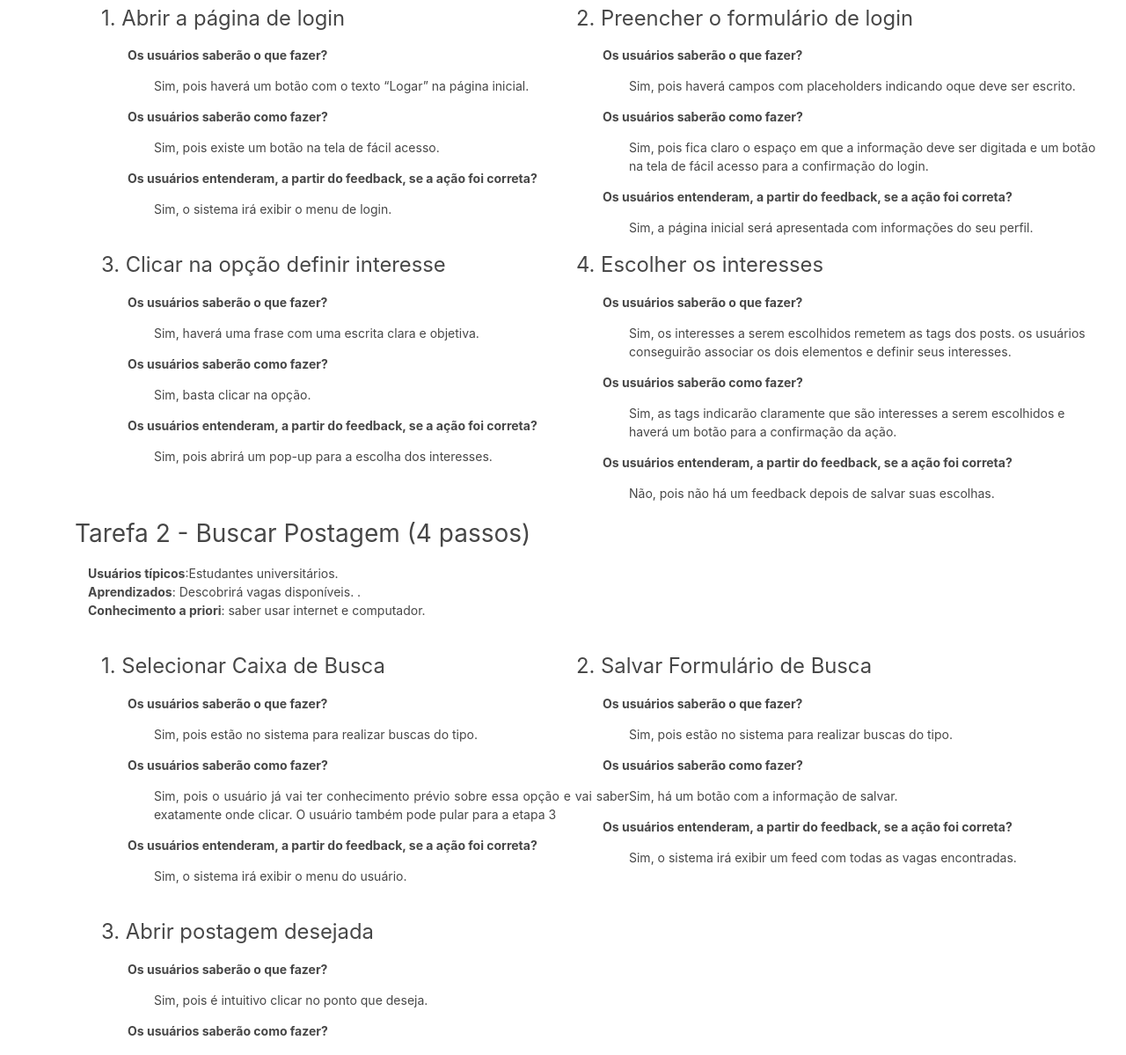
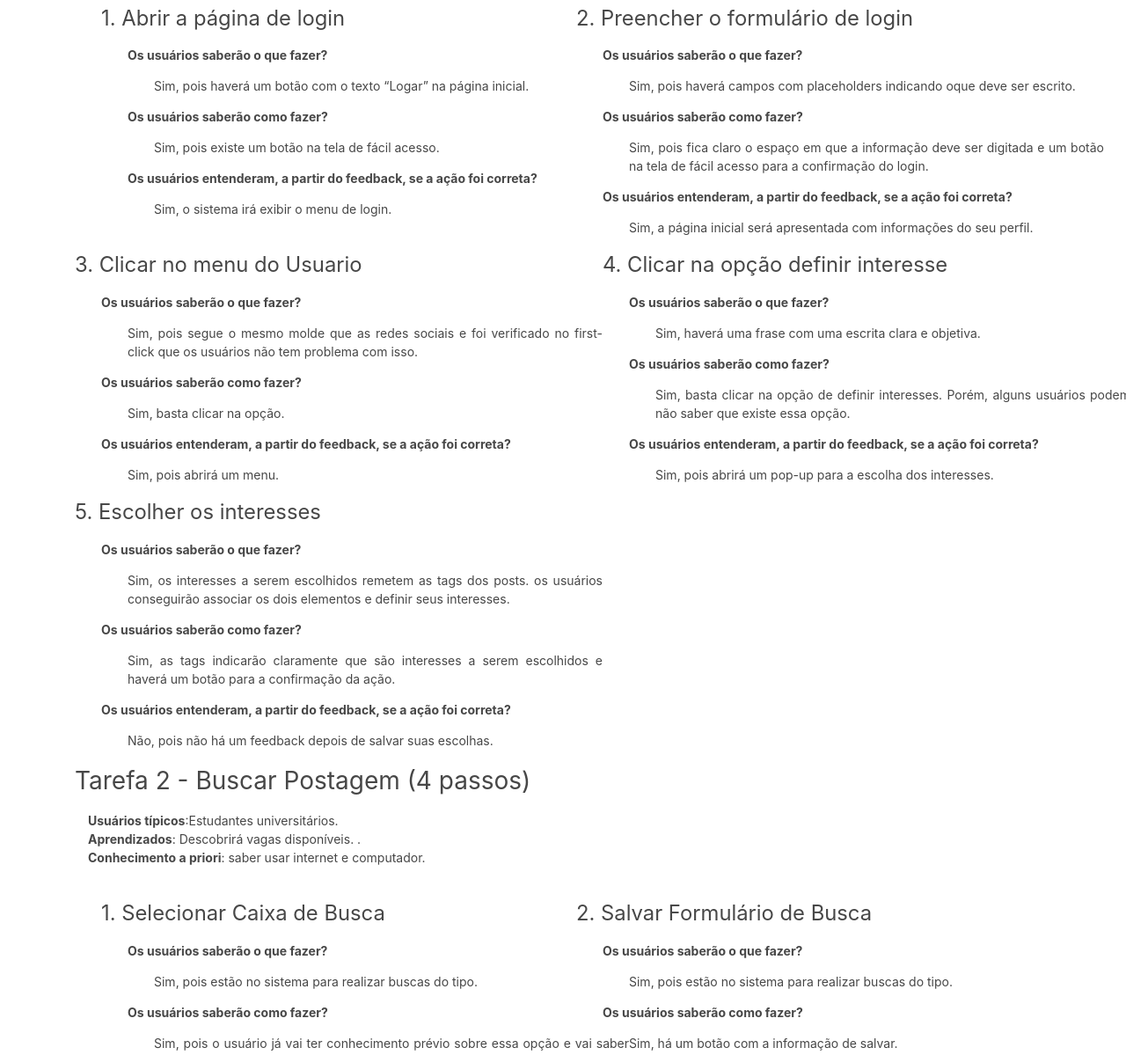
Before and after one commit to RickCarletti/SIDUFF_projeto, a plain HTML site: page avaliacao.html in a window 1280 px wide. Shown: the part 8989-10188 px from the top of the page at 88% size. Drawn offline with nearby package versions, Linux system fonts and the light colour scheme.

Commit message:
passando pa

```diff
--- a/avaliacao.html
+++ b/avaliacao.html
@@ -462,7 +462,7 @@ Licence URI: https://www.os-templates.com/template-terms
                       <p>
                         <b>Os usuários saberão o que fazer?</b><br>
                       <div style="position: relative;left: 30px;">
-                        <p">
+                        <p>
                           Sim, pois haverá campos com placeholders indicando oque deve ser escrito.
                           </p>
                       </div>
@@ -472,7 +472,7 @@ Licence URI: https://www.os-templates.com/template-terms
                       <p>
                         <b>Os usuários saberão como fazer? </b><br>
                       <div style="position: relative;left: 30px;">
-                        <p">
+                        <p>
                           Sim, pois fica claro o espaço em que a informação deve ser digitada e um botão na tela de
                           fácil acesso para a confirmação do login.
                           </p>
@@ -483,7 +483,7 @@ Licence URI: https://www.os-templates.com/template-terms
                       <p>
                         <b>Os usuários entenderam, a partir do feedback, se a ação foi correta?</b><br>
                       <div style="position: relative;left: 30px;">
-                        <p">
+                        <p>
                           Sim, a página inicial será apresentada com informações do seu perfil.
                           </p>
                       </div>
@@ -494,8 +494,45 @@ Licence URI: https://www.os-templates.com/template-terms
               </div>
 
               <div class="row">
+
+                <div class="col-sm-6">
+                  <p class="sub-subtitulo">3. Clicar no menu do Usuario</p>
+                  <div>
+                    <div style="position: relative;left: 30px;">
+                      <p>
+                        <b>Os usuários saberão o que fazer?</b><br>
+                      <div style="position: relative;left: 30px;">
+                        <p>
+                        Sim, pois segue o mesmo molde que as redes sociais e foi verificado no first-click que os usuários não tem problema com isso.
+                          </p>
+                      </div>
+                      </p>
+                    </div>
+                    <div style="position: relative;left: 30px;">
+                      <p>
+                        <b>Os usuários saberão como fazer? </b><br>
+                      <div style="position: relative;left: 30px;">
+                        <p>
+                        Sim, basta clicar na opção.
+                          </p>
+                      </div>
+                      </p>
+                    </div>
+                    <div style="position: relative;left: 30px;">
+                      <p>
+                        <b>Os usuários entenderam, a partir do feedback, se a ação foi correta?</b><br>
+                      <div style="position: relative;left: 30px;">
+                        <p>
+                        Sim, pois abrirá um menu.
+                          </p>
+                      </div>
+                      </p>
+                    </div>
+                  </div>
+                </div>
+
                 <div class="col-sm-6" style="position: relative;left: 30px;">
-                  <p class="sub-subtitulo">3. Clicar na opção definir interesse</p>
+                  <p class="sub-subtitulo">4. Clicar na opção definir interesse</p>
                   <div style="position: relative;left: 30px;">
                     <p>
                       <b>Os usuários saberão o que fazer?</b><br>
@@ -510,7 +547,7 @@ Licence URI: https://www.os-templates.com/template-terms
                       <b>Os usuários saberão como fazer?</b><br>
                     <div style="position: relative;left: 30px;">
                       <p>
-                        Sim, basta clicar na opção.
+                        Sim, basta clicar na opção de definir interesses. Porém, alguns usuários podem não saber que existe essa opção.
                       </p>
                     </div>
                     </p>
@@ -525,14 +562,16 @@ Licence URI: https://www.os-templates.com/template-terms
                     </p>
                   </div>
                 </div>
+              </div>
+              <div class="row">
                 <div class="col-sm-6">
-                  <p class="sub-subtitulo">4. Escolher os interesses </p>
+                  <p class="sub-subtitulo">5. Escolher os interesses </p>
                   <div>
                     <div style="position: relative;left: 30px;">
                       <p>
                         <b>Os usuários saberão o que fazer?</b><br>
                       <div style="position: relative;left: 30px;">
-                        <p">
+                        <p>
                           Sim, os interesses a serem escolhidos remetem as tags dos posts. os usuários conseguirão
                           associar os dois elementos e definir seus interesses.
                           </p>
@@ -543,7 +582,7 @@ Licence URI: https://www.os-templates.com/template-terms
                       <p>
                         <b>Os usuários saberão como fazer? </b><br>
                       <div style="position: relative;left: 30px;">
-                        <p">
+                        <p>
                           Sim, as tags indicarão claramente que são interesses a serem escolhidos e haverá um botão para
                           a confirmação da ação.
 
@@ -555,7 +594,7 @@ Licence URI: https://www.os-templates.com/template-terms
                       <p>
                         <b>Os usuários entenderam, a partir do feedback, se a ação foi correta?</b><br>
                       <div style="position: relative;left: 30px;">
-                        <p">
+                        <p>
                           Não, pois não há um feedback depois de salvar suas escolhas.
                           </p>
                       </div>
@@ -623,7 +662,7 @@ Licence URI: https://www.os-templates.com/template-terms
                       <p>
                         <b>Os usuários saberão o que fazer?</b><br>
                       <div style="position: relative;left: 30px;">
-                        <p">
+                        <p>
                           Sim, pois estão no sistema para realizar buscas do tipo.
                           </p>
                       </div>
@@ -633,7 +672,7 @@ Licence URI: https://www.os-templates.com/template-terms
                       <p>
                         <b>Os usuários saberão como fazer? </b><br>
                       <div style="position: relative;left: 30px;">
-                        <p">
+                        <p>
                           Sim, há um botão com a informação de salvar.
                           </p>
                       </div>
@@ -643,7 +682,7 @@ Licence URI: https://www.os-templates.com/template-terms
                       <p>
                         <b>Os usuários entenderam, a partir do feedback, se a ação foi correta? </b><br>
                       <div style="position: relative;left: 30px;">
-                        <p">
+                        <p>
                           Sim, o sistema irá exibir um feed com todas as vagas encontradas.
                           </p>
                       </div>
```
